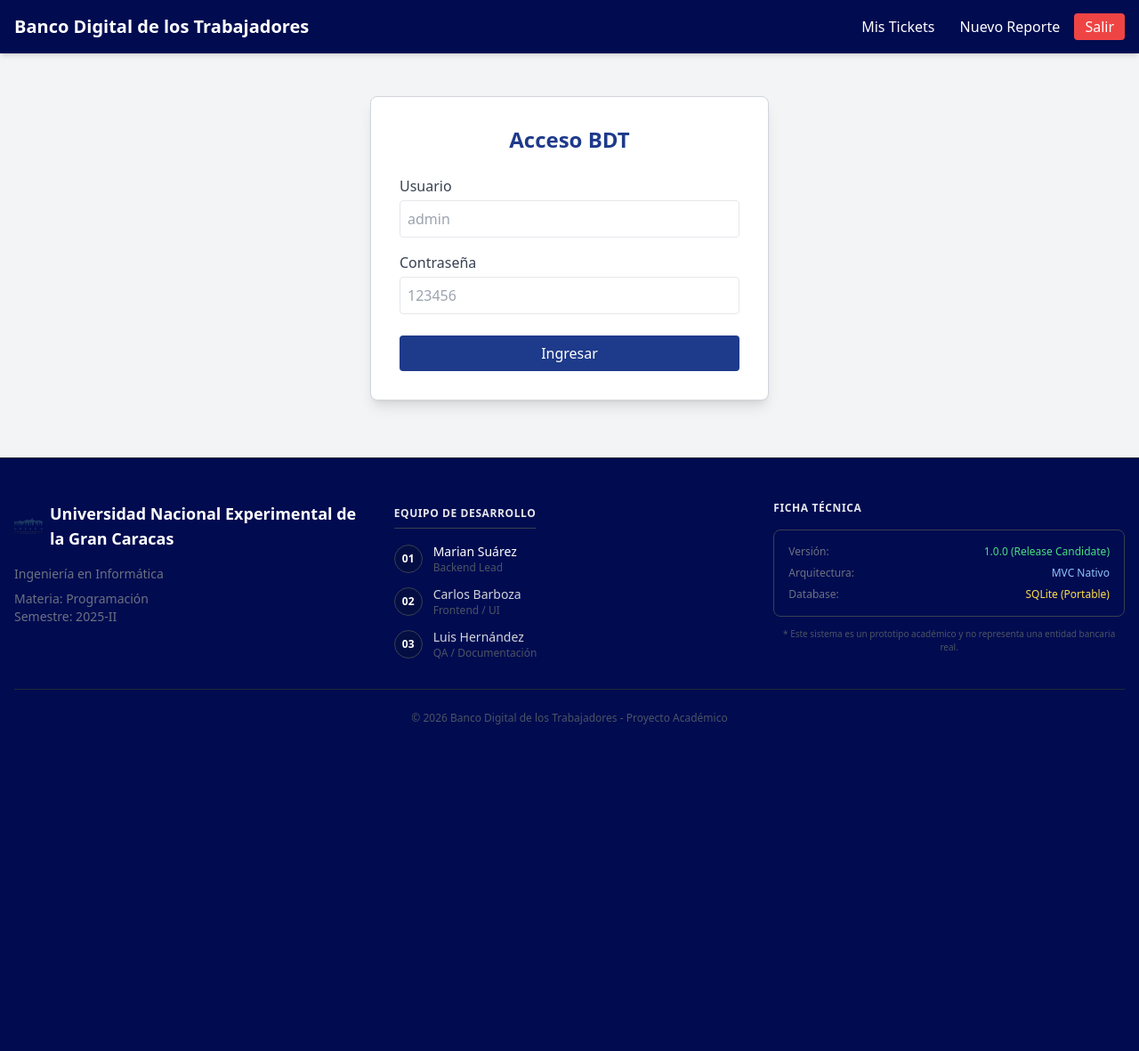
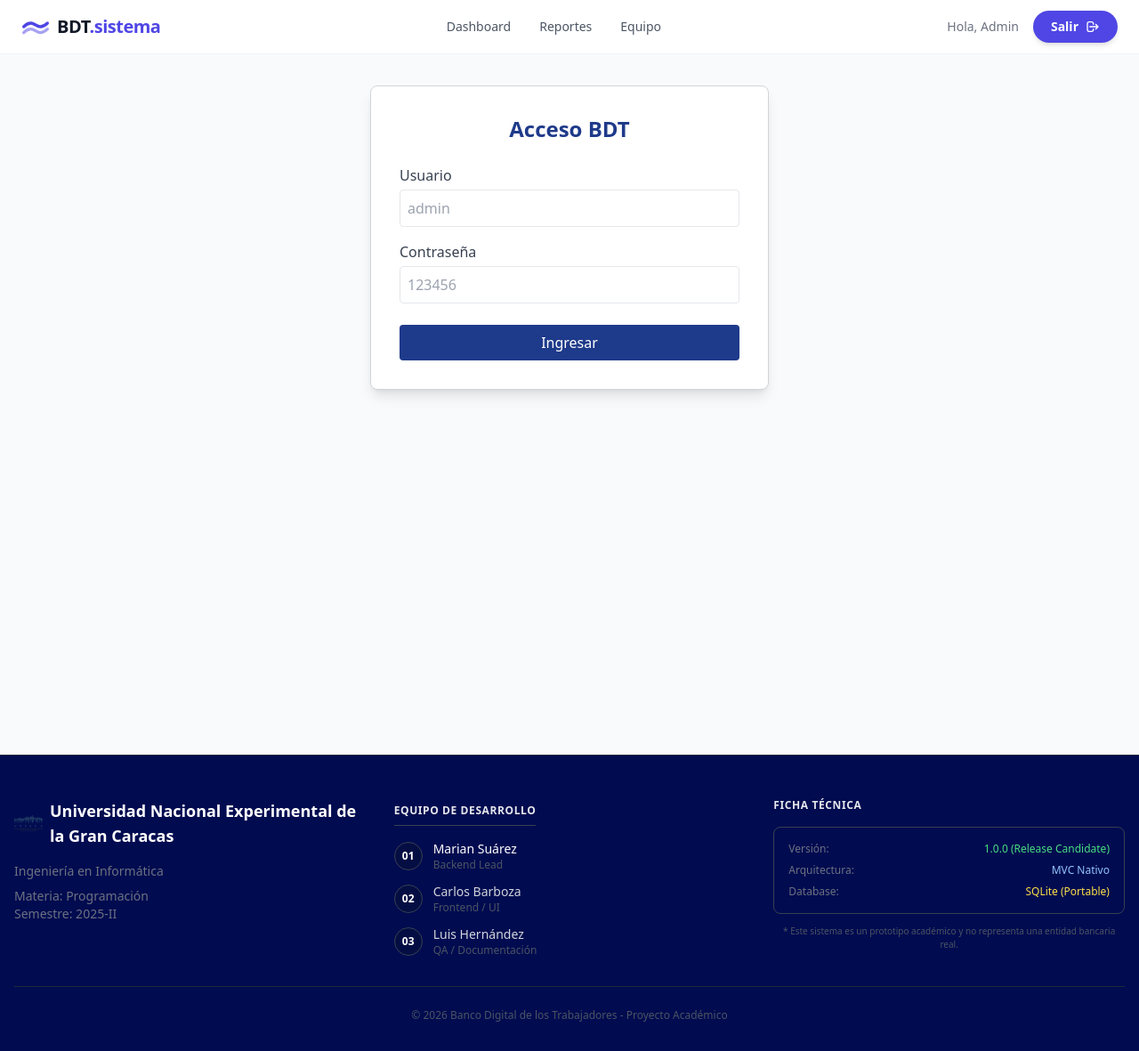
Before and after one commit to Marianvsf/GestionBDT, a PHP site: page /index.php in a window 1280 px wide. Shown: the whole page at 89% size. Before the commit the page ends 814 px from the top, so only its background shows below. Run offline with PHP 8.4, Linux system fonts and the light colour scheme; the visitor is signed in with stand-in values (Sample User, id 1); some libraries are stand-ins or nearby versions.

Commit message:
header nav

```diff
--- a/app/Views/layout/header.php
+++ b/app/Views/layout/header.php
@@ -2,20 +2,94 @@
 <html lang="es">
 <head>
     <meta charset="UTF-8">
-    <title>BDT - Gestión de Proyectos</title>
+    <meta name="viewport" content="width=device-width, initial-scale=1.0">
+    <title>BDT - Banco Digital de los Trabajadores</title>
     <script src="https://cdn.tailwindcss.com"></script>
+
+    <style>
+        /* CSS Personalizado para máxima suavidad */
+        #main-nav {
+            /* El secreto: Transición lenta y curva Bezier (Efecto rebote sutil) */
+            transition: all 0.5s cubic-bezier(0.4, 0, 0.2, 1);
+
+            /* SIEMPRE centrado para evitar saltos laterales */
+            left: 50%;
+            transform: translateX(-50%);
+        }
+
+        /* Estado 1: Barra Normal (Arriba) */
+        .nav-top {
+            width: 100%;
+            top: 0;
+            border-radius: 0;
+            background-color: rgba(255, 255, 255, 1); /* Blanco sólido */
+            border-bottom: 1px solid #f3f4f6;
+            padding-top: 0.75rem;   /* py-3 */
+            padding-bottom: 0.75rem;
+        }
+
+        /* Estado 2: Píldora Flotante (Scrolled) */
+        .nav-scrolled {
+            width: 90%;           /* Se encoge */
+            max-width: 1200px;    /* Tope máximo */
+            top: 1.5rem;          /* Baja un poco (top-6) */
+            border-radius: 9999px; /* Redondo */
+            background-color: rgba(255, 255, 255, 0.85); /* Semitransparente */
+            backdrop-filter: blur(12px); /* Efecto vidrio */
+            box-shadow: 0 10px 15px -3px rgba(0, 0, 0, 0.1), 0 4px 6px -2px rgba(0, 0, 0, 0.05);
+            border-bottom: 1px solid transparent; /* Quita la línea inferior */
+            padding-top: 0.5rem;    /* py-2 (se hace más delgada) */
+            padding-bottom: 0.5rem;
+        }
+    </style>
 </head>
-<body class="bg-gray-100 font-sans">
-    <nav class="bg-[#010b50] text-white p-4 shadow-md">
-        <div class="container mx-auto flex justify-between items-center">
-            <h1 class="text-xl font-bold">Banco Digital de los Trabajadores</h1>
+<body class="bg-gray-50 text-slate-800 antialiased font-sans">
+
+    <nav id="main-nav" class="fixed z-50 nav-top">
+        <div class="container mx-auto px-6 flex justify-between items-center h-full">
+
+            <div class="flex items-center gap-2">
+                <svg class="w-8 h-8 text-[#4F46E5]" viewBox="0 0 24 24" fill="none" xmlns="http://www.w3.org/2000/svg">
+                    <path d="M2 12C2 12 5 9 8 9C11 9 13 12 16 12C19 12 22 9 22 9" stroke="currentColor" stroke-width="2.5" stroke-linecap="round" stroke-linejoin="round"/>
+                    <path d="M2 17C2 17 5 14 8 14C11 14 13 17 16 17C19 17 22 14 22 14" stroke="currentColor" stroke-width="2.5" stroke-linecap="round" stroke-linejoin="round" opacity="0.5"/>
+                </svg>
+                <span class="text-xl font-bold text-gray-900 tracking-tight">BDT<span class="text-[#4F46E5]">.sistema</span></span>
+            </div>
+
             <?php if(isset($_SESSION['user_id'])): ?>
-                <div>
-                    <a href="?route=dashboard" class="px-3">Mis Tickets</a>
-                    <a href="?route=create_ticket" class="px-3">Nuevo Reporte</a>
-                    <a href="?route=logout" class="bg-red-500 px-3 py-1 rounded hover:bg-red-600">Salir</a>
+                <div class="hidden md:flex items-center gap-8">
+                    <a href="?route=dashboard" class="text-sm font-medium text-gray-600 hover:text-[#4F46E5] transition-colors">Dashboard</a>
+                    <a href="?route=create_ticket" class="text-sm font-medium text-gray-600 hover:text-[#4F46E5] transition-colors">Reportes</a>
+                    <a href="#" class="text-sm font-medium text-gray-600 hover:text-[#4F46E5] transition-colors">Equipo</a>
                 </div>
+
+                <div class="flex items-center gap-4">
+                    <span class="hidden sm:block text-sm font-medium text-gray-500">Hola, Admin</span>
+                    <a href="?route=logout" class="group bg-[#4F46E5] hover:bg-[#4338ca] text-white px-5 py-2 rounded-full text-sm font-semibold transition-all shadow-md flex items-center gap-2">
+                        <span>Salir</span>
+                        <svg class="w-4 h-4" fill="none" stroke="currentColor" viewBox="0 0 24 24"><path stroke-linecap="round" stroke-linejoin="round" stroke-width="2" d="M17 16l4-4m0 0l-4-4m4 4H7m6 4v1a3 3 0 01-3 3H6a3 3 0 01-3-3V7a3 3 0 013-3h4a3 3 0 013 3v1"/></svg>
+                    </a>
+                </div>
+            <?php else: ?>
+                <a href="?route=login" class="text-sm font-semibold text-[#4F46E5]">Iniciar Sesión &rarr;</a>
             <?php endif; ?>
         </div>
     </nav>
-    <div class="container mx-auto mt-8 p-4">
+
+    <script>
+        const nav = document.getElementById('main-nav');
+
+        window.addEventListener('scroll', () => {
+            if (window.scrollY > 20) {
+                // Al bajar apenas 20px, activa el modo píldora
+                nav.classList.remove('nav-top');
+                nav.classList.add('nav-scrolled');
+            } else {
+                // Al volver arriba, vuelve al modo normal
+                nav.classList.add('nav-top');
+                nav.classList.remove('nav-scrolled');
+            }
+        });
+    </script>
+
+    <div class="pt-24 container mx-auto px-4 min-h-screen">
```
